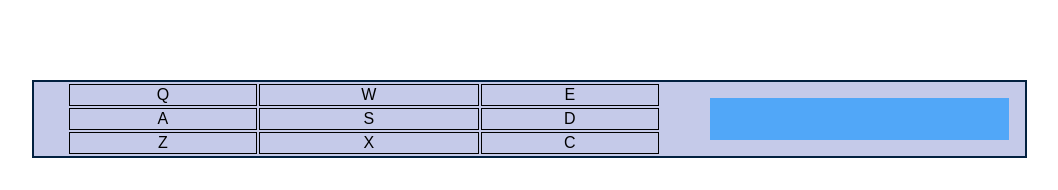
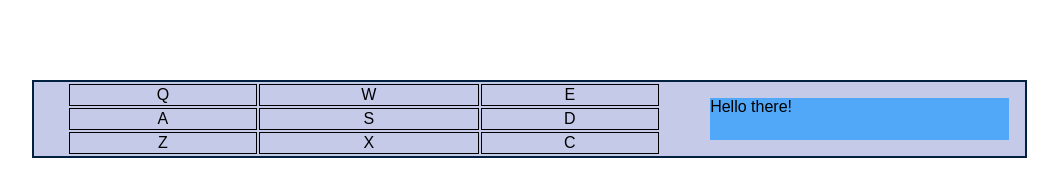
Before and after one commit to wmemorgan/drum-machine, a React (Create React App) app: page / in a window 1280 px wide. Shown: the top 190 px of the page, without its empty margins (111-1169 px from the left). Built offline with nearby package versions, Linux system fonts and the light colour scheme.

Commit message:
Add default state for display element

```diff
--- a/src/App.js
+++ b/src/App.js
@@ -2,6 +2,8 @@ import React, { Component } from 'react';
 import './App.css'
 
 class App extends Component {
+  state = {display: 'Hello there!'}
+
   render() {
     return (
       <div id="drum-machine">
@@ -26,6 +28,7 @@ class App extends Component {
 
         </table>
         <div id="display">
+          {this.state.display}
         </div>
 
       </div>
```
